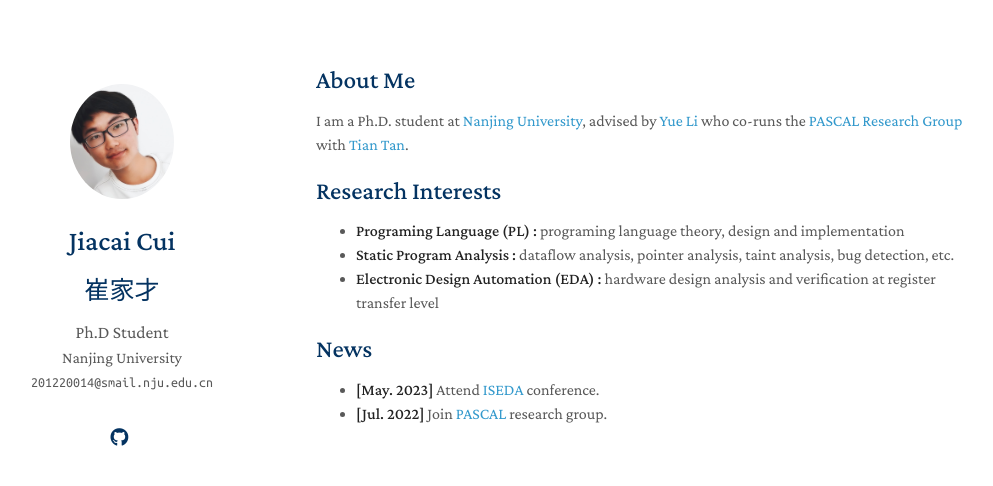
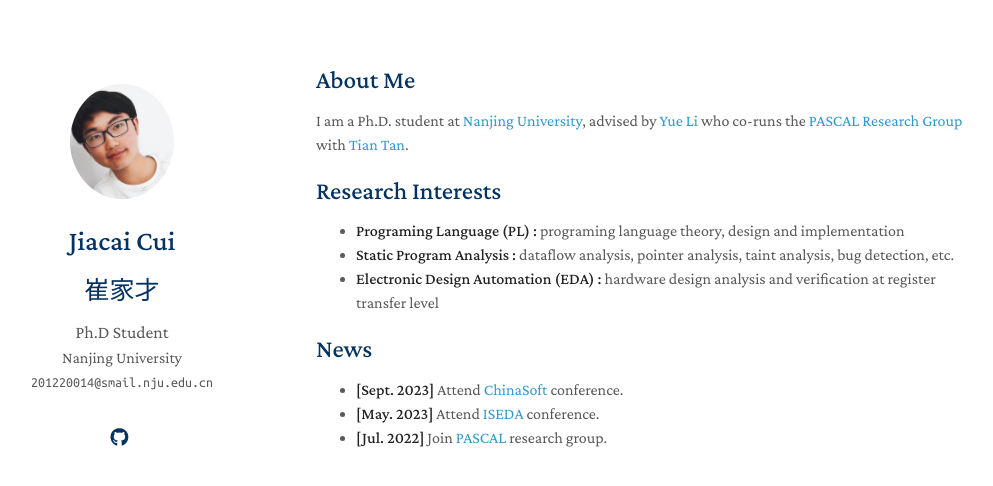
Before and after one commit to JacyCui/jacycui.github.io, a Jekyll site: the page built from index.md, in a window 1280 px wide. Shown: the top 486 px of the page, without its empty margins (154-1147 px from the left). Built offline with Jekyll 4.4.1, drawn with Linux system fonts in a browser that asks for light colours; nearby versions of some CDN libraries; a style sheet for code colours, icons or effects is not loaded; our own code applies the rules of GitHub Pages for plain Markdown files.

Commit message:
feat: china soft

```diff
--- a/index.md
+++ b/index.md
@@ -14,6 +14,7 @@
 
 ## News
 
+- **[Sept. 2023]** Attend [ChinaSoft](https://chinasoft.ccf.org.cn/) conference.
 - **[May. 2023]** Attend [ISEDA](https://www.aconf.org/conf_190991.html) conference.
 - **[Jul. 2022]** Join [PASCAL](https://pascal-lab.net/) research group.
 
```
